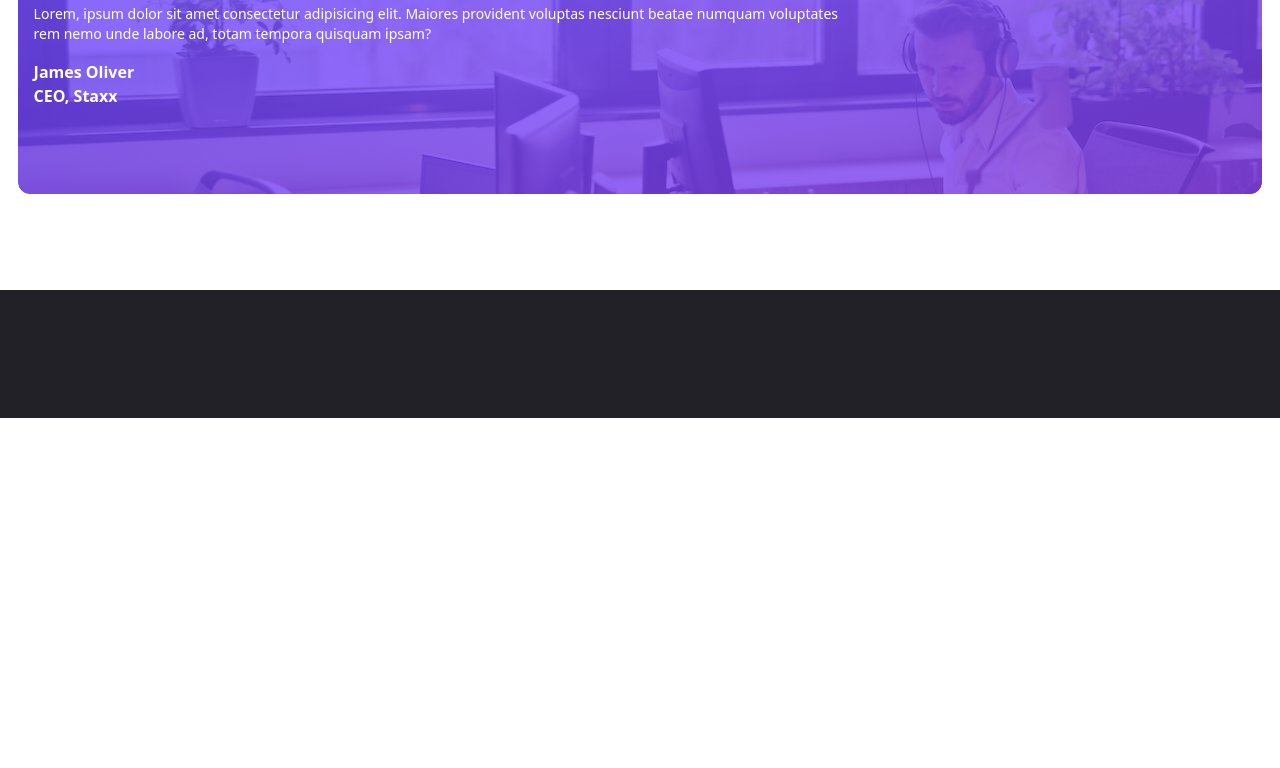
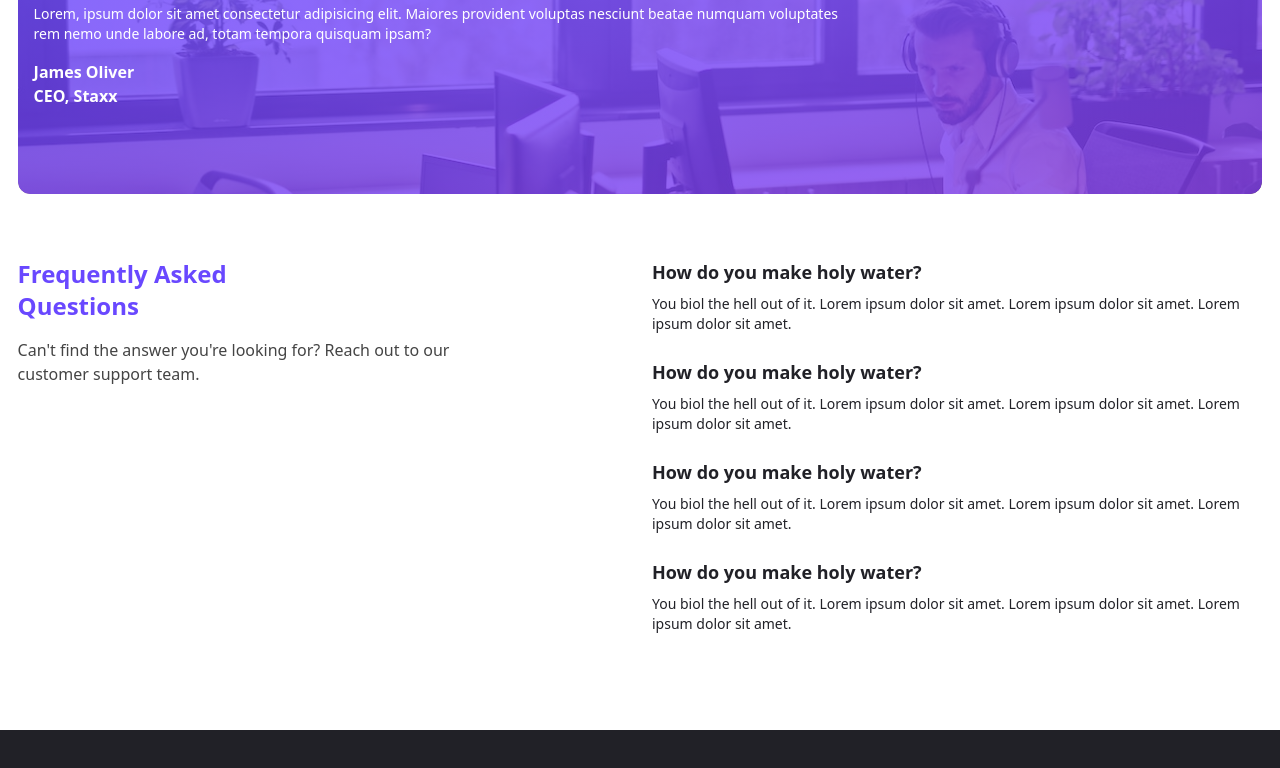
Before and after one commit to krypton225/data-enrich, a React (Create React App) app: page / in a window 1280 px wide. Shown: the part 1537-2305 px from the top of the page. Before the commit the page ends 1955 px from the top, so only its background shows below. Built offline with nearby package versions, Linux system fonts and the light colour scheme.

Commit message:
ADD fqa section @ Home component

```diff
--- a/src/routes/Home.jsx
+++ b/src/routes/Home.jsx
@@ -58,6 +58,43 @@ const Home = () => {
                     </div>
 
                     <IntroImage />
+
+                    <div className="mt-16 grid grid-cols-1 lg:grid-cols-2 gap-6 justify-start text-primary">
+                        <div className="w-full lg:w-[75%]">
+                            <p className="text-2xl text-secondary font-semibold capitalize">frequently asked <br /> questions</p>
+                            <p className="w-full my-4 text-[#444]">Can't find the answer you're looking for? Reach out to our <span>customer support</span> team.</p>
+                        </div>
+
+                        <div className="w-full grid grid-cols-1 gap-y-6">
+                            <div className="w-full">
+                                <p className="font-semibold text-lg">How do you make holy water?</p>
+                                <p className="mt-2 text-sm">
+                                    You biol the hell out of it. Lorem ipsum dolor sit amet. Lorem ipsum dolor sit amet. Lorem ipsum dolor sit amet.
+                                </p>
+                            </div>
+
+                            <div className="w-full">
+                                <p className="font-semibold text-lg">How do you make holy water?</p>
+                                <p className="mt-2 text-sm">
+                                    You biol the hell out of it. Lorem ipsum dolor sit amet. Lorem ipsum dolor sit amet. Lorem ipsum dolor sit amet.
+                                </p>
+                            </div>
+
+                            <div className="w-full">
+                                <p className="font-semibold text-lg">How do you make holy water?</p>
+                                <p className="mt-2 text-sm">
+                                    You biol the hell out of it. Lorem ipsum dolor sit amet. Lorem ipsum dolor sit amet. Lorem ipsum dolor sit amet.
+                                </p>
+                            </div>
+
+                            <div className="w-full">
+                                <p className="font-semibold text-lg">How do you make holy water?</p>
+                                <p className="mt-2 text-sm">
+                                    You biol the hell out of it. Lorem ipsum dolor sit amet. Lorem ipsum dolor sit amet. Lorem ipsum dolor sit amet.
+                                </p>
+                            </div>
+                        </div>
+                    </div>
                 </div>
             </div>
         </section>
```
